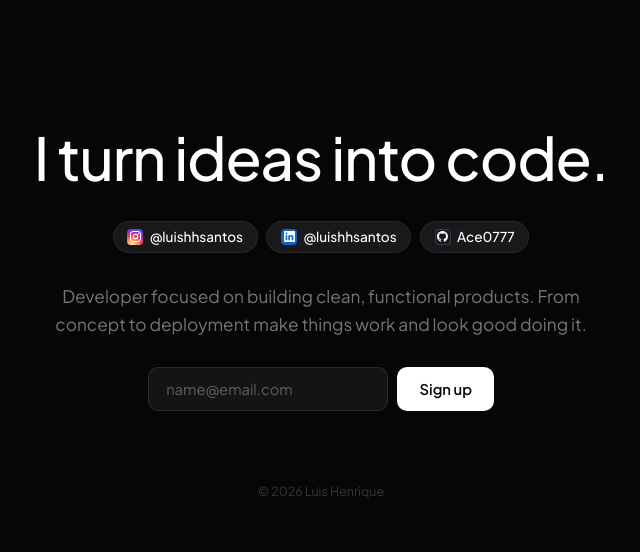
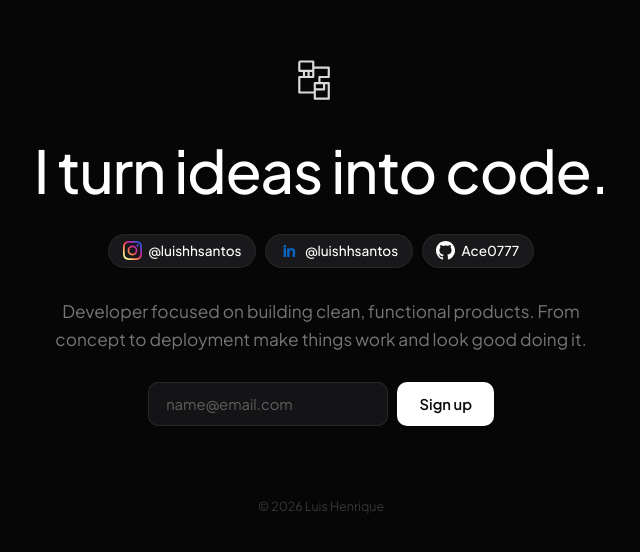
Before and after one commit to Ace0777/luishhasantos.github.io, a plain HTML site: page index.html in a window 1280 px wide. Shown: the part 120-672 px from the top of the page, without its empty margins (319-959 px from the left). Drawn offline with Linux system fonts and the light colour scheme.

Commit message:
Update index.html

```diff
--- a/index.html
+++ b/index.html
@@ -55,11 +55,22 @@
   }
 
   .mark {
-    width: 34px;
-    height: 34px;
+    width: 62px;
+    height: 62px;
     margin: 0 auto 1.9rem;
     color: rgba(255,255,255,0.85);
-    animation: iconFloat 4.5s ease-in-out infinite;
+  }
+  .mark path {
+    stroke-dasharray: 158;
+    stroke-dashoffset: 158;
+    animation: markCycle 9s ease-in-out 0.3s infinite;
+  }
+  @keyframes markCycle {
+    0%   { stroke-dashoffset: 158; animation-timing-function: cubic-bezier(0.65, 0, 0.35, 1); }
+    16%  { stroke-dashoffset: 0; animation-timing-function: linear; }
+    56%  { stroke-dashoffset: 0; animation-timing-function: cubic-bezier(0.65, 0, 0.35, 1); }
+    70%  { stroke-dashoffset: 158; animation-timing-function: linear; }
+    100% { stroke-dashoffset: 158; }
   }
   .mark svg { width: 100%; height: 100%; }
 
@@ -74,25 +85,6 @@
 
   @media (min-width: 640px) {
     h1 { white-space: nowrap; }
-  }
-
-  .code-word {
-    position: relative;
-    display: inline-block;
-    cursor: default;
-  }
-  .code-word::after {
-    content: 'code.';
-    position: absolute;
-    inset: 0;
-    color: #ef4444;
-    clip-path: inset(100% 0 0 0);
-    transition: clip-path 0.55s cubic-bezier(0.33, 1, 0.4, 1);
-    pointer-events: none;
-  }
-  .code-word:hover::after,
-  .code-word.tapped::after {
-    clip-path: inset(0% 0 0 0);
   }
 
   .pills {
@@ -130,16 +122,19 @@
   .pill:hover { background: var(--pill-bg-hover); transform: translateY(-1px); }
 
   .pill-icon {
-    width: 16px; height: 16px;
-    border-radius: 4px;
+    width: 19px; height: 19px;
     display: flex;
     align-items: center;
     justify-content: center;
     flex-shrink: 0;
   }
-  .pill-icon.ig { background: radial-gradient(circle at 30% 107%, #fdf497 0%, #fdf497 5%, #fd5949 45%, #d6249f 60%, #285AEB 90%); }
-  .pill-icon.li { background: #0a66c2; border-radius: 4px; }
-  .pill-icon.gh { background: #161b22; border: 1px solid rgba(255,255,255,0.15); }
+  .pill-icon.li-text {
+    font-weight: 800;
+    font-size: 16px;
+    line-height: 1;
+    letter-spacing: -0.5px;
+    color: #0a66c2;
+  }
   .pill-icon.mail { background: var(--blue-dim); border: 1px solid var(--blue-border); border-radius: 5px; }
 
   .sub {
@@ -262,7 +257,7 @@
 
   @media (prefers-reduced-motion: reduce) {
     .anim, .pill { animation-duration: 0.01s !important; }
-    .mark { animation: none; }
+    .mark path { animation: none; stroke-dashoffset: 0; }
   }
 </style>
 </head>
@@ -270,38 +265,42 @@
 
 <div class="page">
 
-  <div class="mark anim delay-0">
+  <div class="mark">
     <svg viewBox="0 0 40 40" fill="none" xmlns="http://www.w3.org/2000/svg">
-      <circle cx="15" cy="20" r="8.2" stroke="currentColor" stroke-width="1.5"/>
-      <circle cx="25" cy="20" r="8.2" stroke="currentColor" stroke-width="1.5"/>
+      <path d="M6 10h9v6H9v4h6v-6h10v6h-6v4h6v10h-9v-6h6v-4h-6v6H6V20h6v-4H6z" stroke="currentColor" stroke-width="1.4" stroke-linejoin="round"/>
     </svg>
   </div>
 
-  <h1 class="anim delay-2">I turn ideas into <span class="code-word">code.</span></h1>
+  <h1 class="anim delay-2">I turn ideas into code.</h1>
 
   <div class="pills">
 
     <a href="https://www.instagram.com/luishhsantos/" target="_blank" rel="noopener" class="pill">
-      <span class="pill-icon ig">
-        <svg width="11" height="11" viewBox="0 0 24 24" fill="white">
-          <path d="M12 2.163c3.204 0 3.584.012 4.85.07 3.252.148 4.771 1.691 4.919 4.919.058 1.265.069 1.645.069 4.849 0 3.205-.012 3.584-.069 4.849-.149 3.225-1.664 4.771-4.919 4.919-1.266.058-1.644.07-4.85.07-3.204 0-3.584-.012-4.849-.07-3.26-.149-4.771-1.699-4.919-4.92-.058-1.265-.07-1.644-.07-4.849 0-3.204.013-3.583.07-4.849.149-3.227 1.664-4.771 4.919-4.919 1.266-.057 1.645-.069 4.849-.069zM12 0C8.741 0 8.333.014 7.053.072 2.695.272.273 2.69.073 7.052.014 8.333 0 8.741 0 12c0 3.259.014 3.668.072 4.948.2 4.358 2.618 6.78 6.98 6.98C8.333 23.986 8.741 24 12 24c3.259 0 3.668-.014 4.948-.072 4.354-.2 6.782-2.618 6.979-6.98.059-1.28.073-1.689.073-4.948 0-3.259-.014-3.667-.072-4.947-.196-4.354-2.617-6.78-6.979-6.98C15.668.014 15.259 0 12 0zm0 5.838a6.162 6.162 0 100 12.324 6.162 6.162 0 000-12.324zM12 16a4 4 0 110-8 4 4 0 010 8zm6.406-11.845a1.44 1.44 0 100 2.881 1.44 1.44 0 000-2.881z"/>
+      <span class="pill-icon">
+        <svg width="19" height="19" viewBox="0 0 24 24">
+          <defs>
+            <linearGradient id="igGrad" x1="0%" y1="100%" x2="100%" y2="0%">
+              <stop offset="0%" stop-color="#fdf497"/>
+              <stop offset="15%" stop-color="#fdf497"/>
+              <stop offset="45%" stop-color="#fd5949"/>
+              <stop offset="60%" stop-color="#d6249f"/>
+              <stop offset="90%" stop-color="#285AEB"/>
+            </linearGradient>
+          </defs>
+          <path fill="url(#igGrad)" d="M12 2.163c3.204 0 3.584.012 4.85.07 3.252.148 4.771 1.691 4.919 4.919.058 1.265.069 1.645.069 4.849 0 3.205-.012 3.584-.069 4.849-.149 3.225-1.664 4.771-4.919 4.919-1.266.058-1.644.07-4.85.07-3.204 0-3.584-.012-4.849-.07-3.26-.149-4.771-1.699-4.919-4.92-.058-1.265-.07-1.644-.07-4.849 0-3.204.013-3.583.07-4.849.149-3.227 1.664-4.771 4.919-4.919 1.266-.057 1.645-.069 4.849-.069zM12 0C8.741 0 8.333.014 7.053.072 2.695.272.273 2.69.073 7.052.014 8.333 0 8.741 0 12c0 3.259.014 3.668.072 4.948.2 4.358 2.618 6.78 6.98 6.98C8.333 23.986 8.741 24 12 24c3.259 0 3.668-.014 4.948-.072 4.354-.2 6.782-2.618 6.979-6.98.059-1.28.073-1.689.073-4.948 0-3.259-.014-3.667-.072-4.947-.196-4.354-2.617-6.78-6.979-6.98C15.668.014 15.259 0 12 0zm0 5.838a6.162 6.162 0 100 12.324 6.162 6.162 0 000-12.324zM12 16a4 4 0 110-8 4 4 0 010 8zm6.406-11.845a1.44 1.44 0 100 2.881 1.44 1.44 0 000-2.881z"/>
         </svg>
       </span>
       @luishhsantos
     </a>
 
     <a href="https://www.linkedin.com/in/luis-henrique-hilario/" target="_blank" rel="noopener" class="pill">
-      <span class="pill-icon li">
-        <svg width="11" height="11" viewBox="0 0 24 24" fill="white">
-          <path d="M20.447 20.452h-3.554v-5.569c0-1.328-.027-3.037-1.852-3.037-1.853 0-2.136 1.445-2.136 2.939v5.667H9.351V9h3.414v1.561h.046c.477-.9 1.637-1.85 3.37-1.85 3.601 0 4.267 2.37 4.267 5.455v6.286zM5.337 7.433a2.062 2.062 0 01-2.063-2.065 2.064 2.064 0 112.063 2.065zm1.782 13.019H3.555V9h3.564v11.452zM22.225 0H1.771C.792 0 0 .774 0 1.729v20.542C0 23.227.792 24 1.771 24h20.451C23.2 24 24 23.227 24 22.271V1.729C24 .774 23.2 0 22.222 0h.003z"/>
-        </svg>
-      </span>
+      <span class="pill-icon li-text">in</span>
       @luishhsantos
     </a>
 
     <a href="https://github.com/Ace0777" target="_blank" rel="noopener" class="pill">
-      <span class="pill-icon gh">
-        <svg width="11" height="11" viewBox="0 0 24 24" fill="white">
+      <span class="pill-icon">
+        <svg width="19" height="19" viewBox="0 0 24 24" fill="white">
           <path d="M12 0C5.374 0 0 5.373 0 12c0 5.302 3.438 9.8 8.207 11.387.599.111.793-.261.793-.577v-2.234c-3.338.726-4.033-1.416-4.033-1.416-.546-1.387-1.333-1.756-1.333-1.756-1.089-.745.083-.729.083-.729 1.205.084 1.839 1.237 1.839 1.237 1.07 1.834 2.807 1.304 3.492.997.107-.775.418-1.305.762-1.604-2.665-.305-5.467-1.334-5.467-5.931 0-1.311.469-2.381 1.236-3.221-.124-.303-.535-1.524.117-3.176 0 0 1.008-.322 3.301 1.23A11.509 11.509 0 0112 5.803c1.02.005 2.047.138 3.006.404 2.291-1.552 3.297-1.23 3.297-1.23.653 1.653.242 2.874.118 3.176.77.84 1.235 1.911 1.235 3.221 0 4.609-2.807 5.624-5.479 5.921.43.372.823 1.102.823 2.222v3.293c0 .319.192.694.801.576C20.566 21.797 24 17.3 24 12c0-6.627-5.373-12-12-12z"/>
         </svg>
       </span>
@@ -364,15 +363,6 @@
       btnLabel.textContent = 'Sign up';
     }
   });
-
-
-  const codeWord = document.querySelector('.code-word');
-  if (codeWord) {
-    codeWord.addEventListener('click', () => {
-      codeWord.classList.add('tapped');
-      setTimeout(() => codeWord.classList.remove('tapped'), 1200);
-    });
-  }
 </script>
 </body>
 </html>
```
